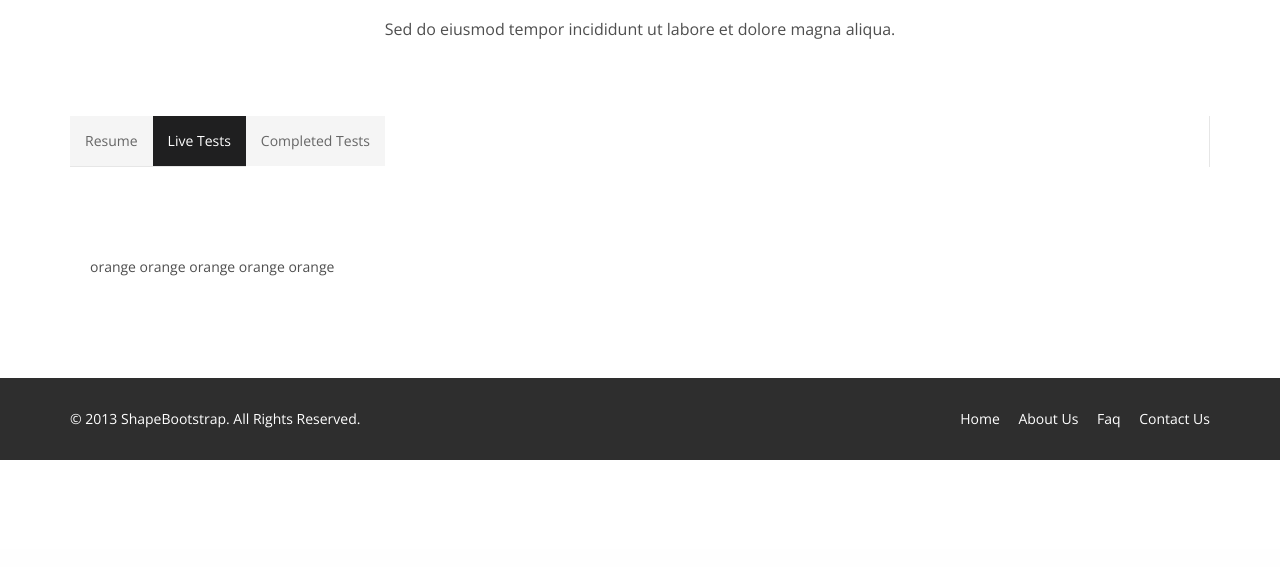
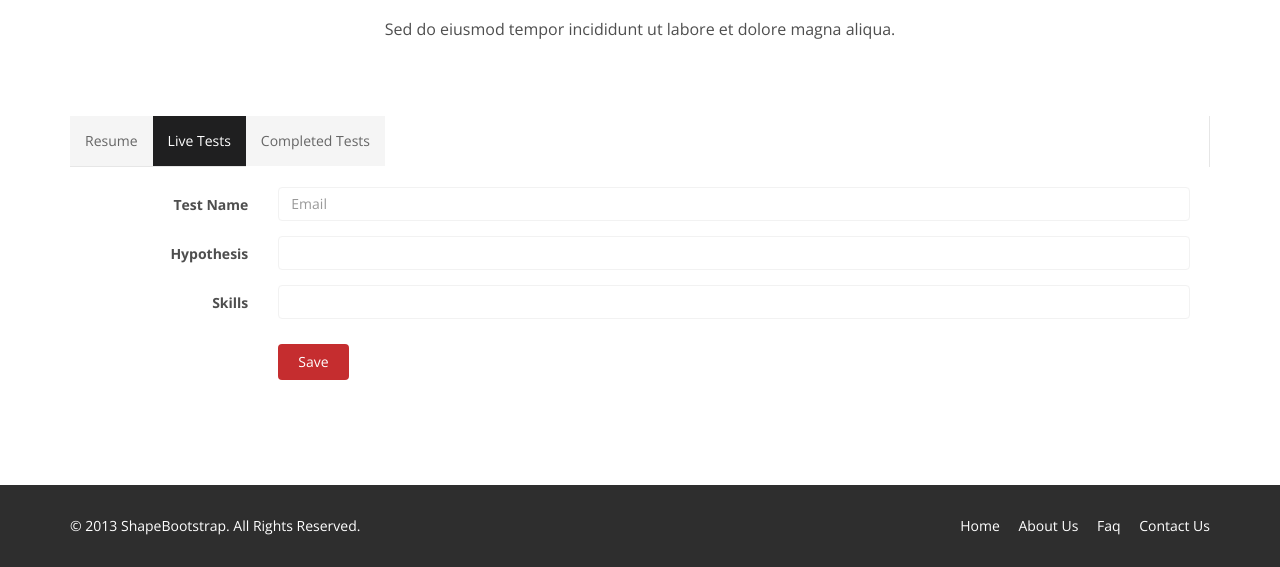
Before and after one commit to amponce/elsa, a Flask app: page /home in a window 1280 px wide, after a click on "Live Tests". Shown: the part 251-818 px from the top of the page. Before the commit the page ends 711 px from the top, so only its background shows below. Run offline with Flask 2, Linux system fonts and the light colour scheme; a user stored in the database is signed in; tables that the repository leaves empty hold one stand-in row (values such as "Sample post").

Commit message:
Added ab test modes and forms.

```diff
--- a/app.py
+++ b/app.py
@@ -69,9 +69,11 @@ def home():
 		return redirect(url_for('index'))
 
 	resume = db.session.query(models.Resume).filter_by(user_id=login.current_user.id).first()
+	tests = db.session.query(models.ABTests).filter_by(user_id=login.current_user.id)
 
 	return render_template('home.html', logged_in=login.current_user.is_authenticated()
 						   , resume=resume
+						   , tests=tests
 						   , user_id=login.current_user.id)
 
 
--- a/templates/home.html
+++ b/templates/home.html
@@ -62,8 +62,37 @@
                     {% endif %}
                 </div>
                 <div class="tab-pane" id="live">
-                    <h1>Orange</h1>
-                    <p>orange orange orange orange orange</p>
+                    {% if tests %}
+                        <form class="form-horizontal" role="form" method="post" action="#">
+                            <input type="hidden" name="user_id" value={{ user_id }}>
+                          <div class="form-group">
+                            <label for="inputEmail3" class="col-sm-2 control-label">Test Name</label>
+                            <div class="col-sm-10">
+                              <input type="text" class="form-control" id="inputEmail3" placeholder="Email" name="experience">
+                            </div>
+                          </div>
+                          <div class="form-group">
+                            <label for="inputPassword3" class="col-sm-2 control-label">Hypothesis</label>
+                            <div class="col-sm-10">
+                              <input type="text" class="form-control" id="inputPassword3" name="education">
+                            </div>
+                          </div>
+
+                            <div class="form-group">
+                            <label for="inputPassword3" class="col-sm-2 control-label">Skills</label>
+                            <div class="col-sm-10">
+                              <input type="text" class="form-control" id="inputPassword3" name="skills">
+                            </div>
+                          </div>
+                          <div class="form-group">
+                            <div class="col-sm-offset-2 col-sm-10">
+                              <button type="submit" class="btn btn-primary">Save</button>
+                            </div>
+                          </div>
+                        </form>
+                    {% else %}
+                        table of tests
+                    {% endif %}
                 </div>
                 <div class="tab-pane" id="completed">
                     <h1>Yellow</h1>
```
Also changed, not shown: eforms.py (+12 -0 lines).
